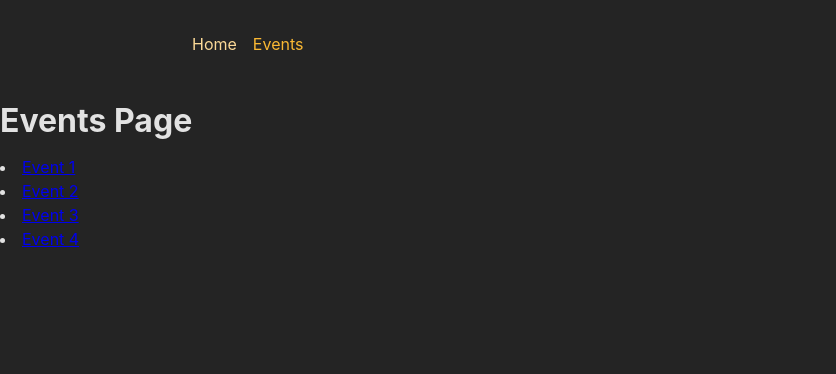
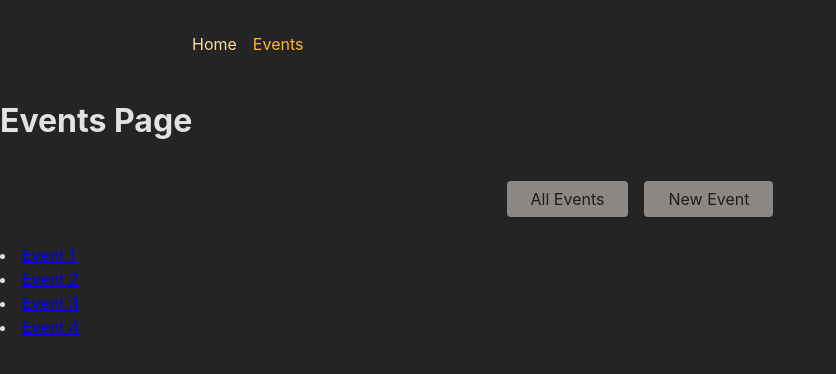
Before and after one commit to AnastasiosMpoletis/events-routing, a React (Create React App) app in the folder frontend/: page /events in a window 1280 px wide. Shown: the top 374 px of the page, without its empty margins (0-836 px from the left). Built offline with nearby package versions, Linux system fonts and the light colour scheme.

Commit message:
Add another (nested) layout route that adds the <EventNavigation> component above all /events... page components

```diff
--- a/frontend/src/pages/Events.js
+++ b/frontend/src/pages/Events.js
@@ -1,4 +1,5 @@
-import { Link } from "react-router-dom";
+import { Link, Outlet } from "react-router-dom";
+import EventsNavigation from "../components/EventsNavigation.js";
 
 const EVENTS = [
     { id: 'e1', title: 'Event 1', },
@@ -11,6 +12,8 @@
     return (
         <>
             <h1>Events Page</h1>
+            <EventsNavigation />
+            <Outlet />
             {EVENTS.map(event =>
                 <li key={event.id}>
                     <Link to={event.id}>
```
Also changed, not shown: frontend/src/App.js (+9 -4 lines).
